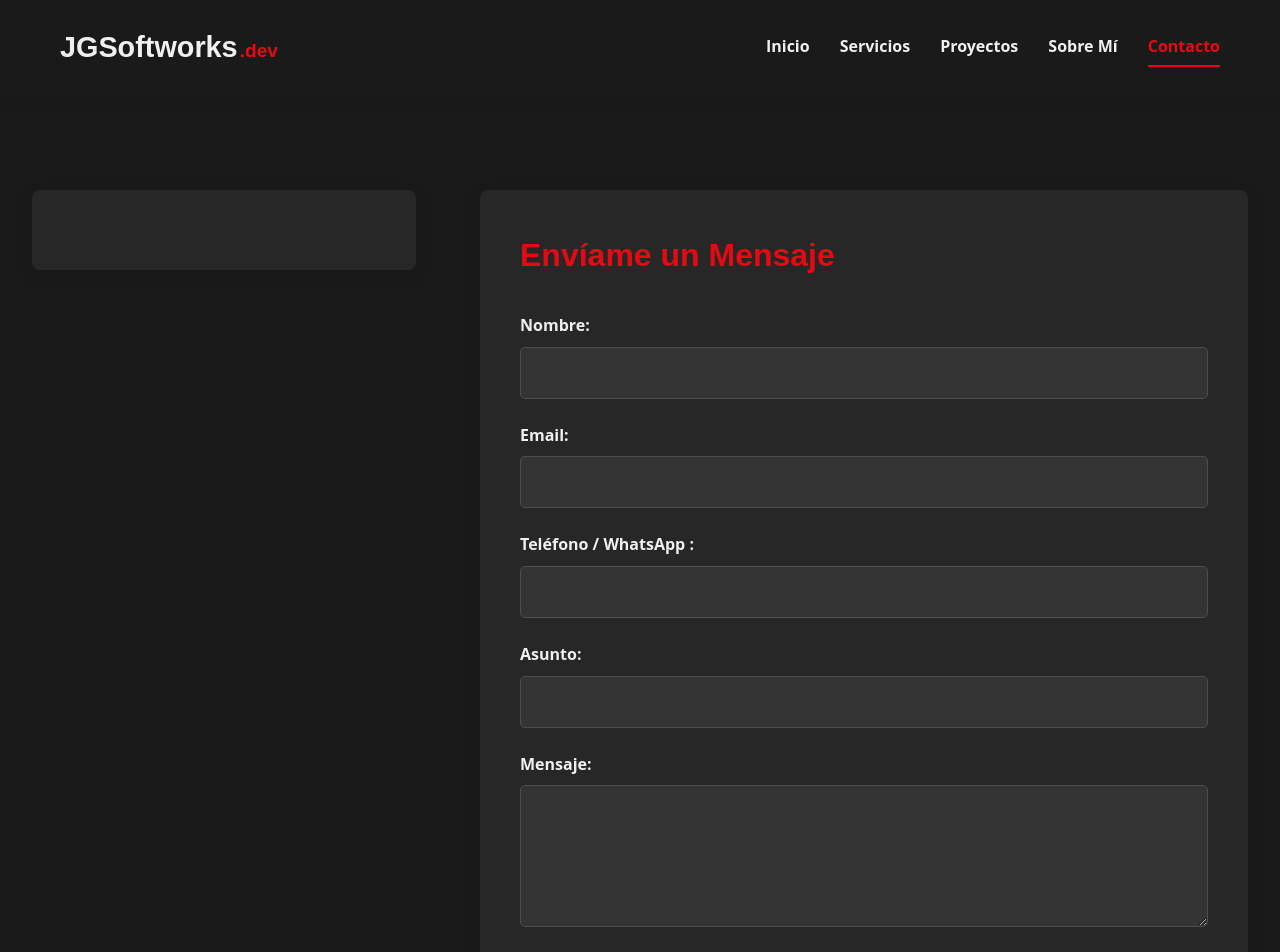
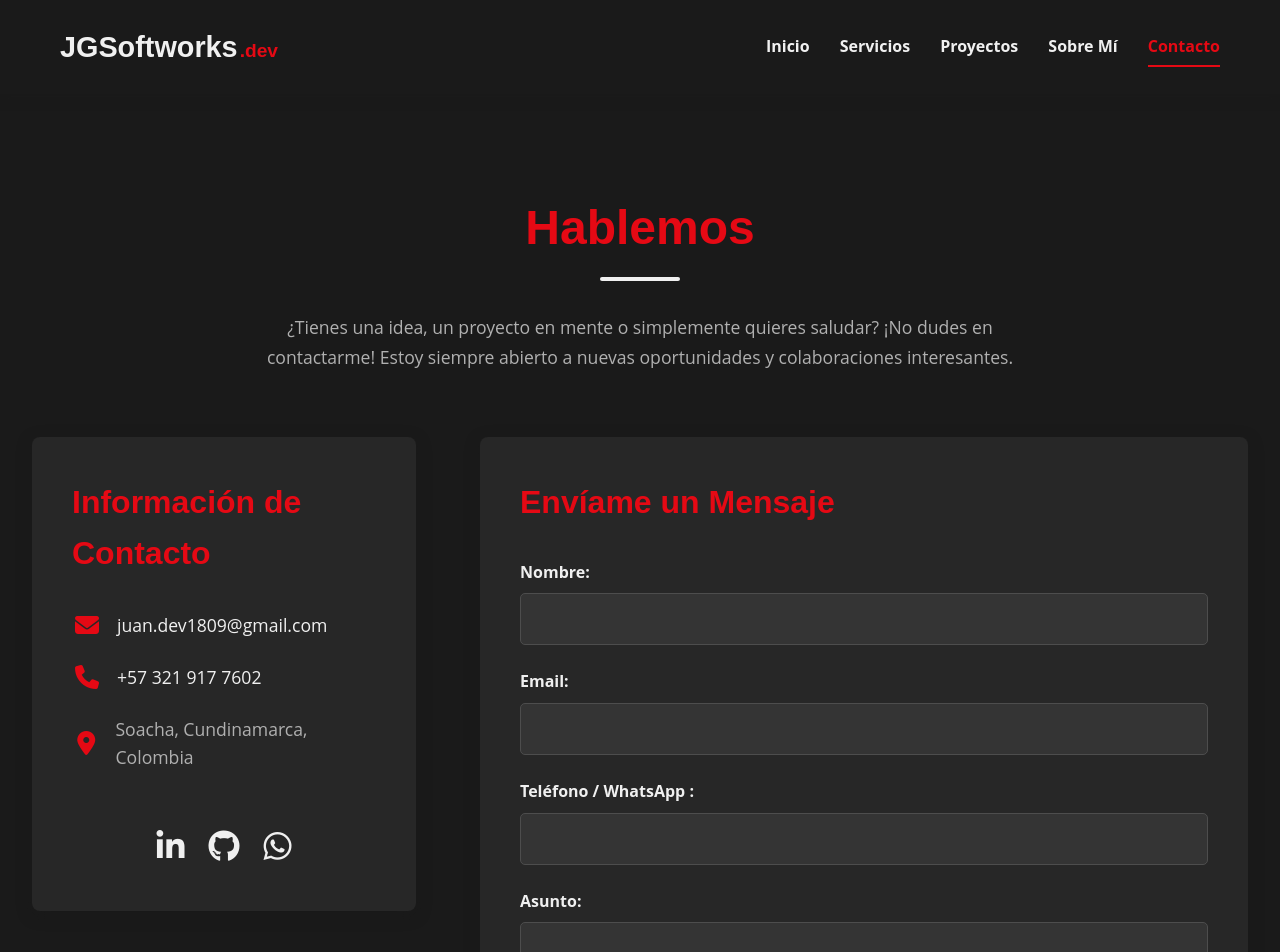
Before and after one commit to SGSoftworks/sgsoftworks-site, a Vue app: page /contacto in a window 1280 px wide. Shown: the top 952 px of the page. Built offline with nearby package versions, Linux system fonts and the light colour scheme.

Commit message:
Update CaontaView.vue

```diff
--- a/src/views/ContactView.vue
+++ b/src/views/ContactView.vue
@@ -1,12 +1,58 @@
 <template>
   <section class="contact-section">
     <div class="container">
+      <h1 class="section-title" data-aos="fade-up">Hablemos</h1>
+      <p class="contact-intro" data-aos="fade-up" data-aos-delay="100">
+        ¿Tienes una idea, un proyecto en mente o simplemente quieres saludar?
+        ¡No dudes en contactarme! Estoy siempre abierto a nuevas oportunidades y
+        colaboraciones interesantes.
+      </p>
+
       <div class="contact-grid">
-        <div
-          class="contact-info"
-          data-aos="fade-right"
-          data-aos-delay="200"
-        ></div>
+        <div class="contact-info" data-aos="fade-right" data-aos-delay="200">
+          <h3>Información de Contacto</h3>
+          <ul>
+            <li>
+              <i class="fas fa-envelope"></i>
+              <a href="mailto:juan.dev1809@gmail.com">juan.dev1809@gmail.com</a>
+            </li>
+            <li>
+              <i class="fas fa-phone"></i>
+              <a href="tel:+573219177602">+57 321 917 7602</a>
+            </li>
+            <li>
+              <i class="fas fa-map-marker-alt"></i>
+              <span>Soacha, Cundinamarca, Colombia</span>
+            </li>
+          </ul>
+
+          <div class="social-links">
+            <a
+              href="https://www.linkedin.com/in/juan-david-gomez-84a47b25a/"
+              target="_blank"
+              rel="noopener noreferrer"
+              class="social-icon"
+            >
+              <i class="fab fa-linkedin-in"></i>
+            </a>
+            <a
+              href="https://github.com/JuanDGomezR"
+              target="_blank"
+              rel="noopener noreferrer"
+              class="social-icon"
+            >
+              <i class="fab fa-github"></i>
+            </a>
+            <a
+              href="http://wa.me/573219177602"
+              target="_blank"
+              rel="noopener noreferrer"
+              class="social-icon"
+            >
+              <i class="fab fa-whatsapp"></i>
+            </a>
+          </div>
+        </div>
 
         <div class="contact-form" data-aos="fade-left" data-aos-delay="300">
           <h3>Envíame un Mensaje</h3>
```
